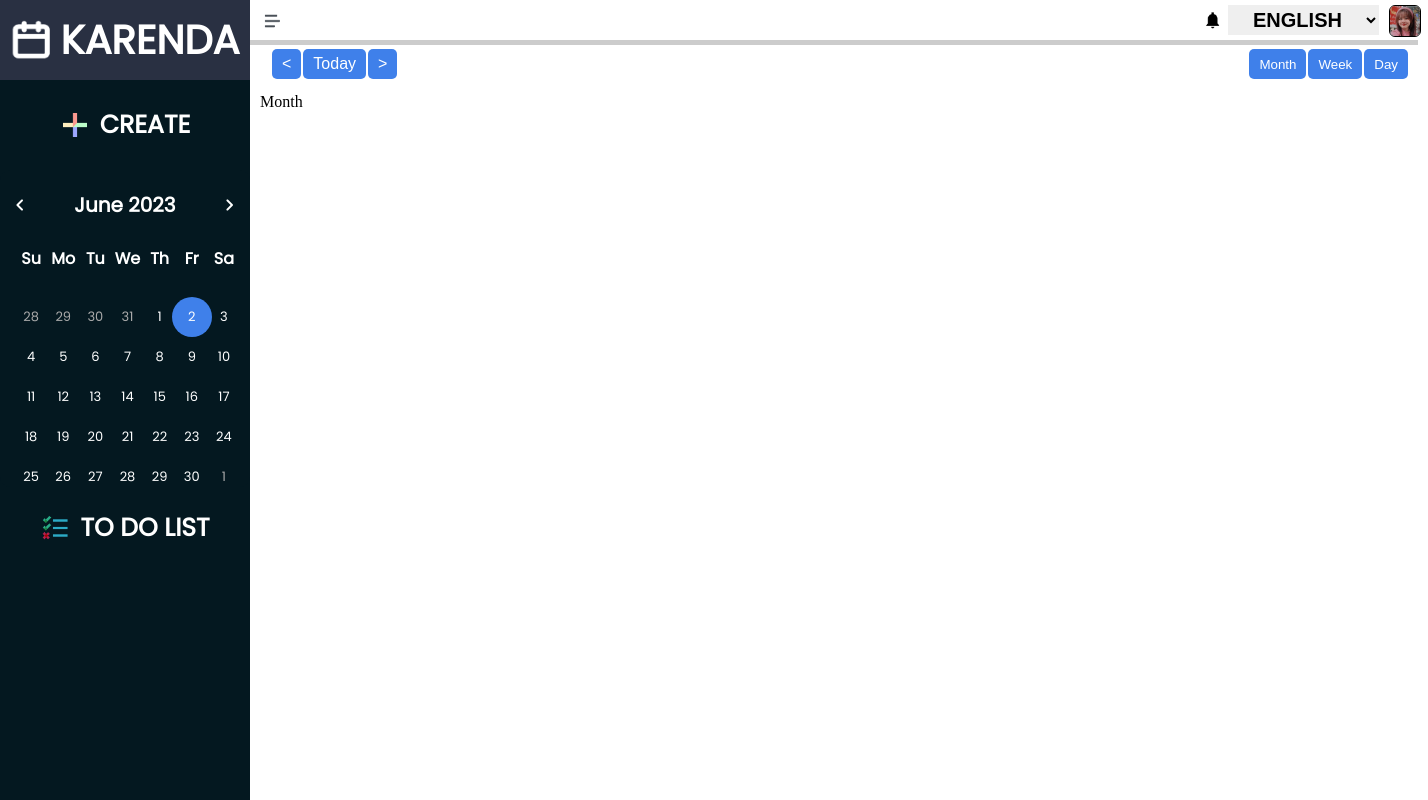
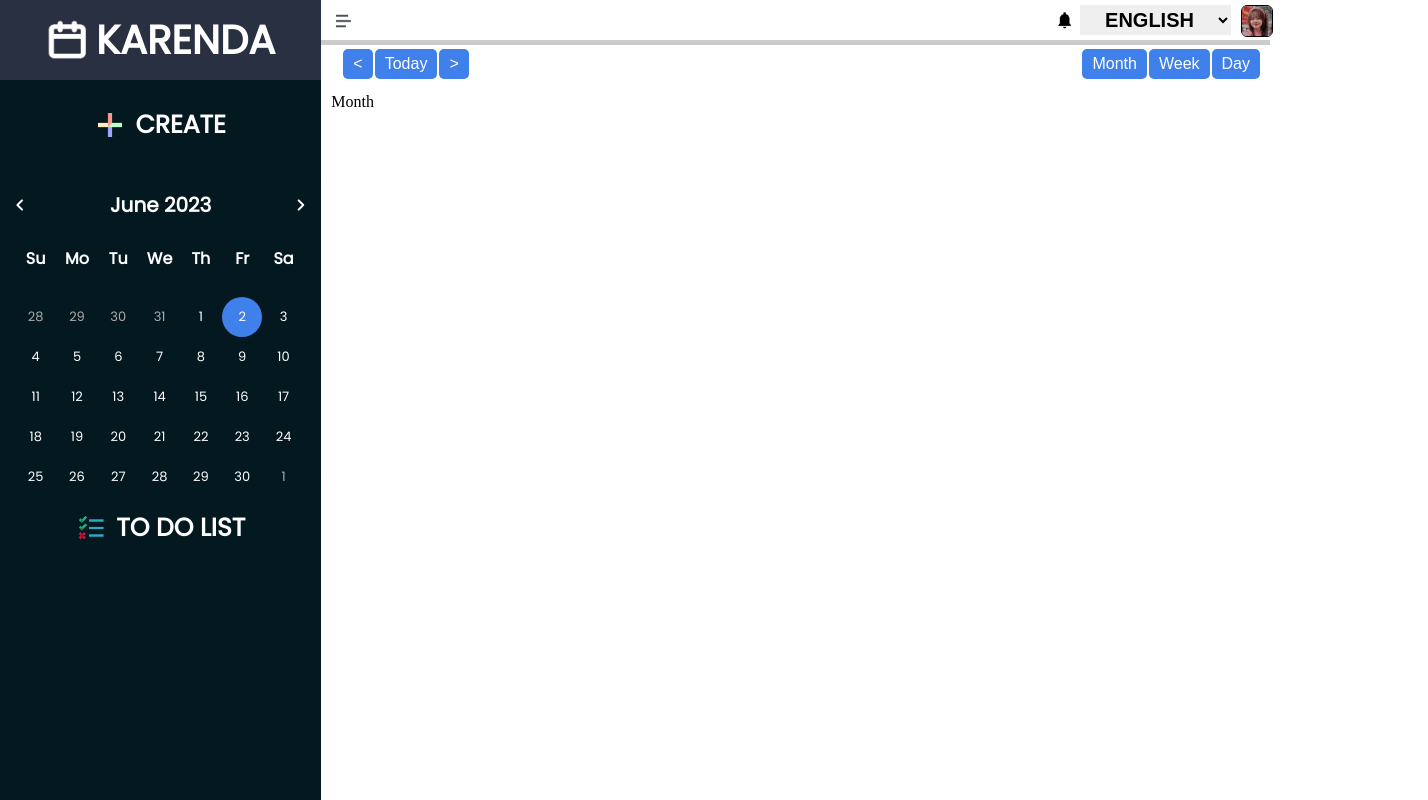
Before and after one commit to ThuKuRu/calendar, a React (Create React App) app: page / in a window 1280 px wide. Shown: the whole page, 1428 px wide, since content can reach past the window. Built offline with nearby package versions, Linux system fonts and the light colour scheme.

Commit message:
final layout fixes

```diff
--- a/src/containers/Layout/Main/index.style.js
+++ b/src/containers/Layout/Main/index.style.js
@@ -30,10 +30,10 @@ const Content = styled.div`
     }
     .navigateRight {
       display: flex;
-      margin-left: 850px;
       margin-right: 20px;
       .nav {
         background-color: #3f80ea;
+        font-size: 16px;
         border-radius: 5px;
         margin-left: 2px;
         border: none;
@@ -41,11 +41,6 @@ const Content = styled.div`
         border: none;
         color: #fff;
         cursor: pointer;
-        a {
-          color: #fff;
-          font-size: 16px;
-          text-decoration: none;
-        }
       }
     }
   }
--- a/src/containers/Layout/index.style.js
+++ b/src/containers/Layout/index.style.js
@@ -13,6 +13,7 @@ const LayOut = styled.div`
     display: flex;
     height: 100%;
     width: 100%;
+    min-width: 60%;
     flex-direction: column;
   }
 `;
```
